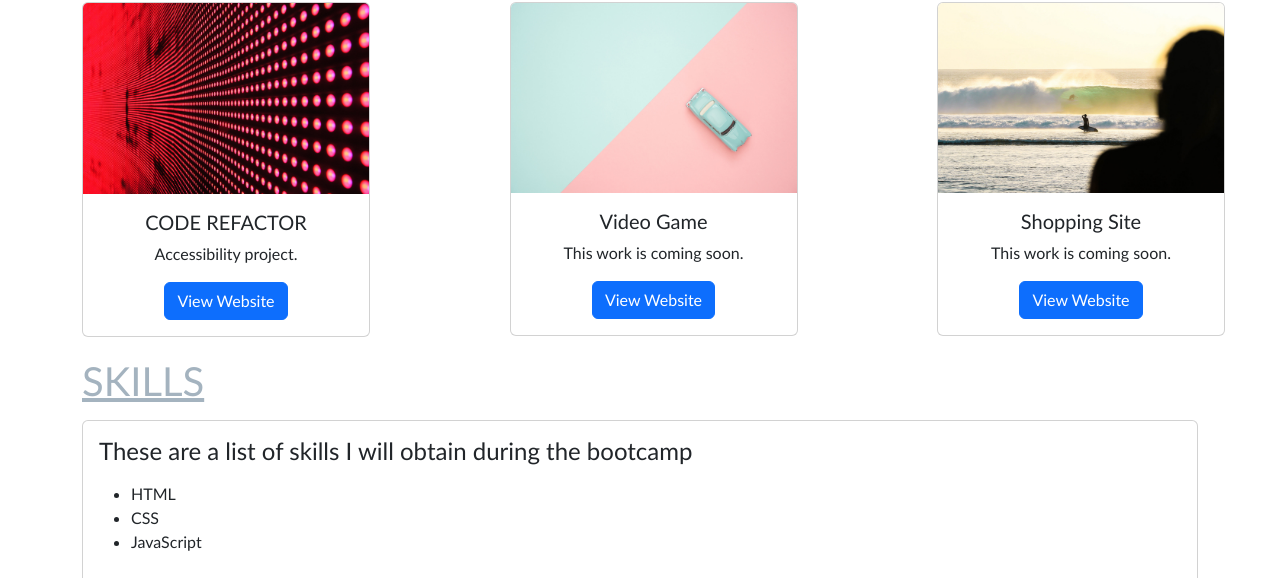
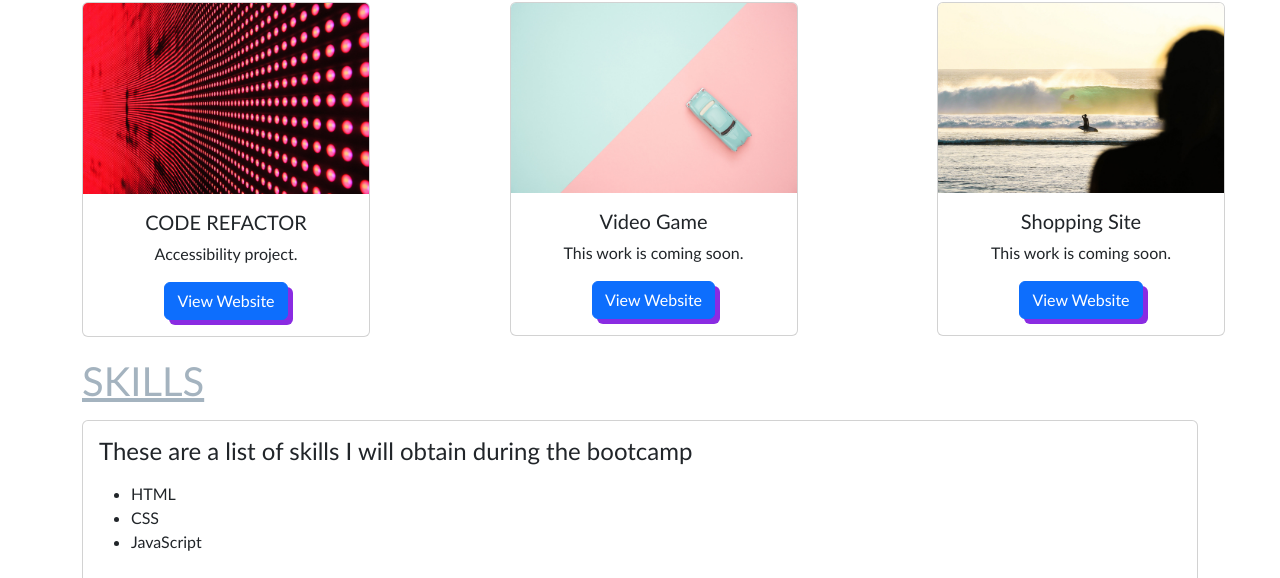
Before and after one commit to nadi-ra/bootstrap-portfolio, a plain HTML site: page index.html in a window 1280 px wide. Shown: the part 522-1100 px from the top of the page. Drawn offline with nearby package versions, Linux system fonts and the light colour scheme.

Commit message:
added shadow to buttons.

```diff
--- a/css/style.css
+++ b/css/style.css
@@ -52,6 +52,11 @@ h6 {
 #work-section .card-body{
     text-align: center;
 }
+.card-button {
+    box-shadow: 5px 5px 0 blueviolet ;
+}
+
+
 /*About/Contact section*/
 li a {
     color: black;
--- a/index.html
+++ b/index.html
@@ -54,7 +54,7 @@
                 <div class="card-body">
                   <h5 class="card-title">CODE REFACTOR</h5>
                   <p class="card-text">Accessibility project.</p>
-                  <a href="https://nadi-ra.github.io/personal-portfolio/" class="btn btn-primary">View Website</a>
+                  <a href="https://nadi-ra.github.io/personal-portfolio/" class="btn btn-primary card-button">View Website</a>
                 </div>
               </div>
            </div>
@@ -65,7 +65,7 @@
                 <div class="card-body">
                   <h5 class="card-title">Video Game</h5>
                   <p class="card-text">This work is coming soon.</p>
-                  <a href="#" class="btn btn-primary">View Website</a>
+                  <a href="#" class="btn btn-primary card-button">View Website</a>
                 </div>
               </div>
            </div>
@@ -76,7 +76,7 @@
                 <div class="card-body">
                   <h5 class="card-title">Shopping Site</h5>
                   <p class="card-text">This work is coming soon.</p>
-                  <a href="#" class="btn btn-primary">View Website</a>
+                  <a href="#" class="btn btn-primary card-button">View Website</a>
                 </div>
               </div>
            </div>
```
